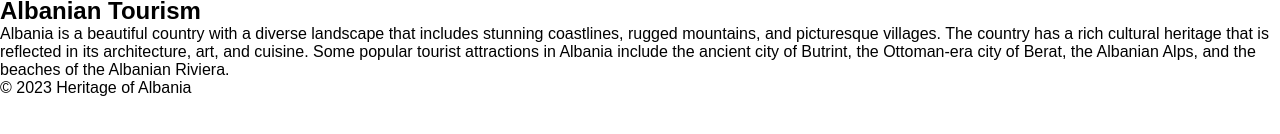
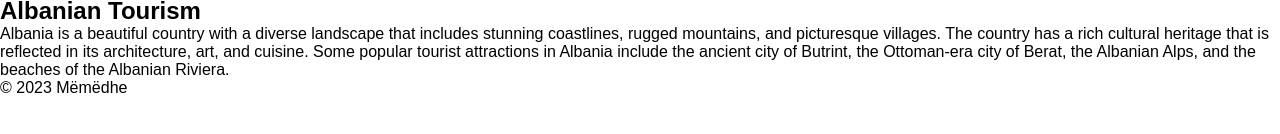
Before and after one commit to memedhe1912/memedhe1912.github.io, a plain HTML site: page index.html in a window 1280 px wide. Shown: the part 322-456 px from the top of the page. Drawn offline with Linux system fonts and the light colour scheme; files that its build step writes are made by us from their sources.

Commit message:
Update index.html

```diff
--- a/index.html
+++ b/index.html
@@ -2,7 +2,7 @@
 <html>
 <head>
     <meta charset="UTF-8">
-    <title>Heritage of Albania</title>
+    <title>Mëmëdhe</title>
     <meta name="description" content="Discover the rich cultural heritage of Albania, from ancient Illyrian sites to Ottoman and modern European influences.">
     <meta name="keywords" content="Albanian heritage, Illyrian culture, Ottoman architecture, Albanian history">
     <meta name="viewport" content="width=device-width, initial-scale=1.0">
@@ -44,7 +44,7 @@
     </main>
 
     <footer>
-        <p>&copy; 2023 Heritage of Albania</p>
+        <p>&copy; 2023 Mëmëdhe</p>
     </footer>
 </body>
 </html>
```
